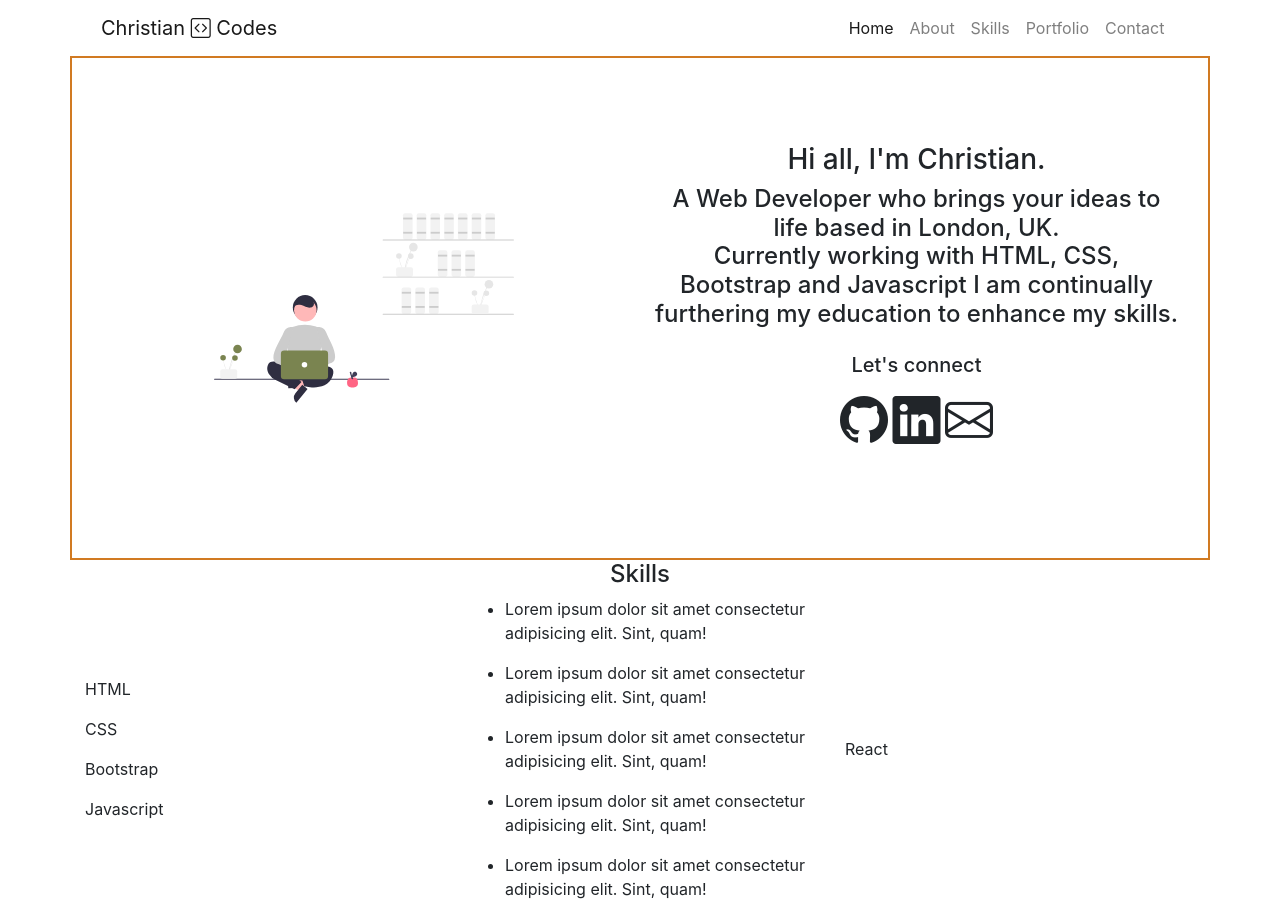
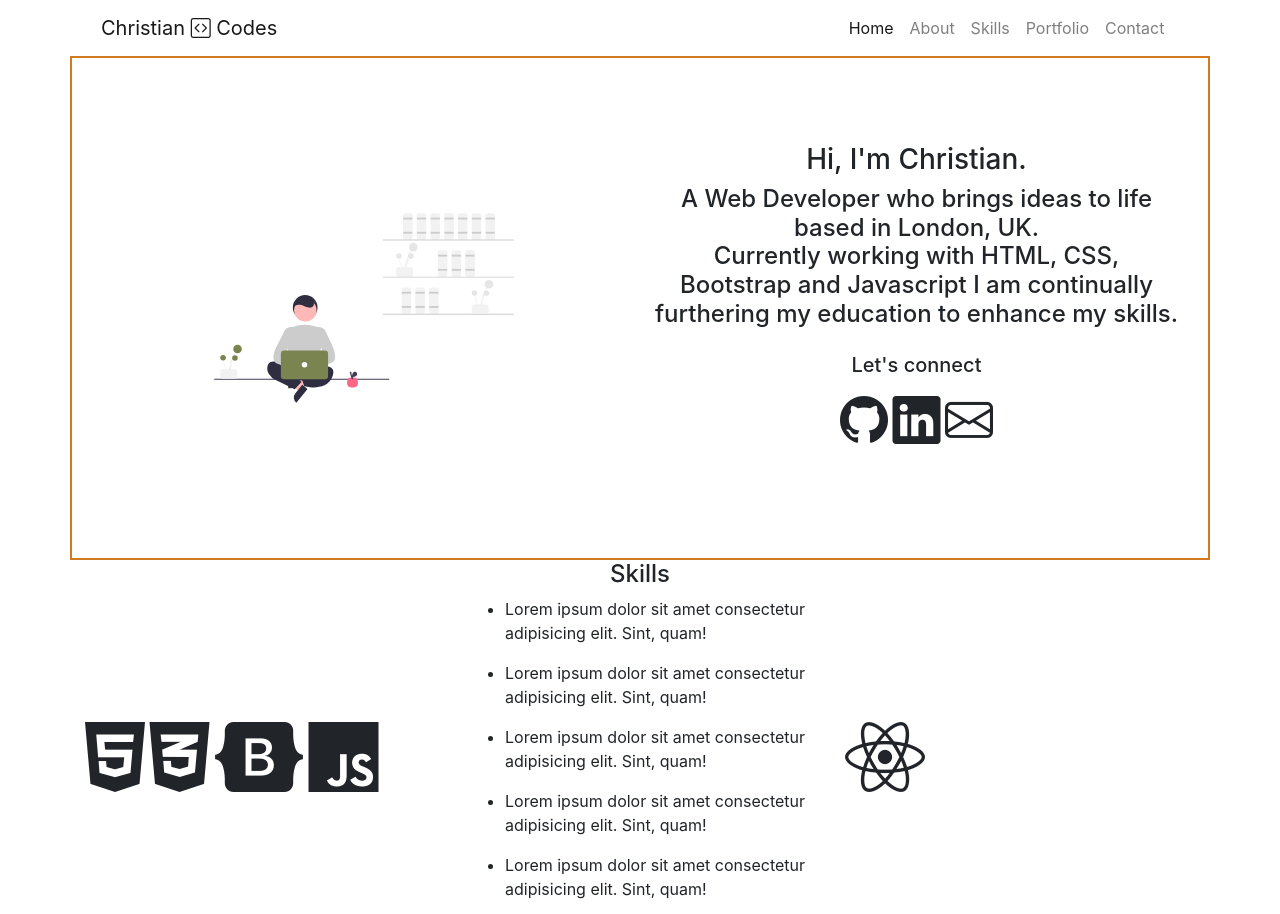
Before and after one commit to Aines25/Portfolio, a plain HTML site: page index.html in a window 1280 px wide. Shown: the top 914 px of the page. Drawn offline with nearby package versions, Linux system fonts and the light colour scheme.

Commit message:
Added icons and additional content

```diff
--- a/index.html
+++ b/index.html
@@ -7,6 +7,7 @@
     <link rel="stylesheet" href="https://stackpath.bootstrapcdn.com/bootstrap/4.1.3/css/bootstrap.min.css" integrity="sha384-MCw98/SFnGE8fJT3GXwEOngsV7Zt27NXFoaoApmYm81iuXoPkFOJwJ8ERdknLPMO" crossorigin="anonymous">
     <link rel="stylesheet" href="https://cdn.jsdelivr.net/npm/bootstrap-icons@1.7.2/font/bootstrap-icons.css">
     <link rel="stylesheet" href="./resources/css/index.css">
+    <script src="https://kit.fontawesome.com/7abab893ce.js" crossorigin="anonymous"></script>
 </head>
 <body>
 
@@ -51,9 +52,8 @@
                         <img src="./resources/images/undraw_freelancer_re_irh4.svg" alt="Photo of Christian">
                     </div>
                     <div class="d-flex flex-column align-items-center justify-content-center tracking-in-expand col-6 text-center">
-                        <h3>Hi all, I'm Christian.</h3>
-                        <h4>A Web Developer who brings your ideas to life based in London, UK. <br> Currently working with HTML, CSS, Bootstrap and Javascript I am continually furthering my education to enhance my skills.</h4>
-
+                        <h3>Hi, I'm Christian.</h3>
+                        <h4>A Web Developer who brings ideas to life based in London, UK. <br> Currently working with HTML, CSS, Bootstrap and Javascript I am continually furthering my education to enhance my skills.</h4>
                         <div class="social-links text-center p-3">
                             <h5>Let's connect</h5>
                             <i class="bi bi-github" style="font-size: 3rem;"></i>
@@ -74,10 +74,10 @@
         <h4 class="text-center">Skills</h4>
         <div class="row align-items-center">
             <div class="col-4">
-                <p>HTML</p>
-                <p>CSS</p>
-                <p>Bootstrap</p>
-                <p>Javascript</p>
+                <i class="fab fa-html5 fa-5x"></i>
+                <i class="fab fa-css3-alt fa-5x"></i>
+                <i class="fab fa-bootstrap fa-5x"></i>
+                <i class="fab fa-js fa-5x"></i>
             </div>
 
             <div class="col-4">
@@ -101,7 +101,7 @@
             </div>
 
             <div class="col-4">
-                <p>React</p>
+                <i class="fab fa-react fa-5x"></i>
             </div>
         </div>
     </div>
@@ -121,7 +121,7 @@
                 <div class="row align-items-center">
                     <div class="col-6">
                         <p>Hello, welcome to my world of development. I am a UK based developer seeking new opportunies in the tech space. A long time admirer of all things tech lead me to becoming a self taught developer in 2021.</p>
-                        <p>Lorem ipsum dolor sit amet consectetur adipisicing elit. Nam, blanditiis commodi, tenetur quidem similique quo quod ratione numquam impedit neque dolores, quam qui veniam ipsa error obcaecati optio molestias et!</p>
+                        <p>A background in professional team sports and fitness management & development, Lorem ipsum dolor sit amet consectetur adipisicing elit. Quae, pariatur!</p>
                         <p>Lorem ipsum dolor sit amet consectetur adipisicing elit. Cupiditate est excepturi ab sequi at, nihil ad saepe cum. Laboriosam itaque assumenda fugiat rerum odio, labore quod deleniti expedita ab minima.</p>
                     </div>
 
@@ -158,7 +158,7 @@
 
             <!-- Contact start -->
 
-            <div class="container text-center">
+            <div class="container text-center mt-5">
                 <div class="row">
                     <div class="col">
                         <h4>Let's connect and work together.</h4>
```
